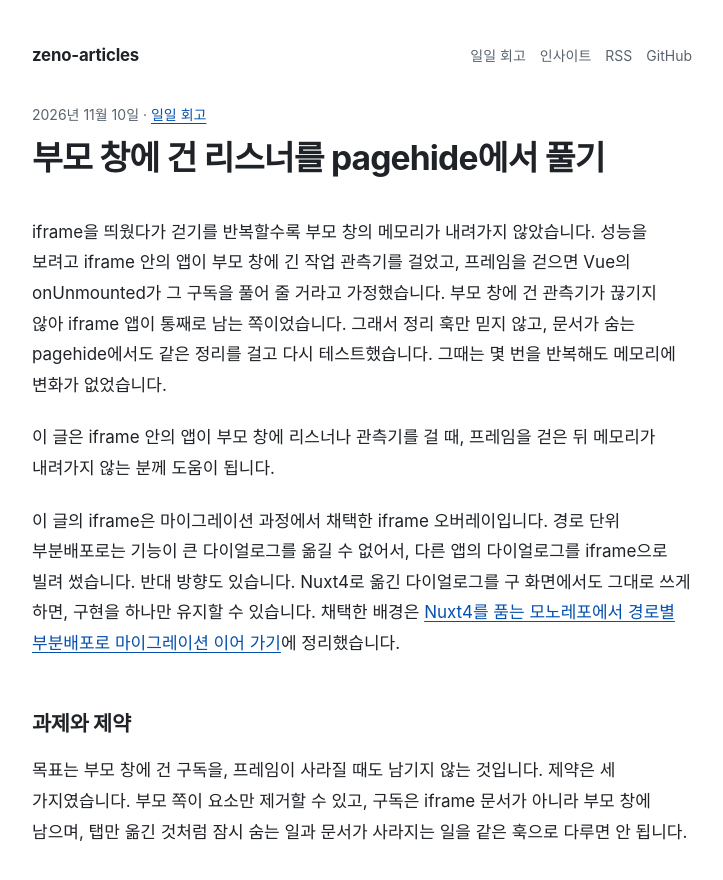
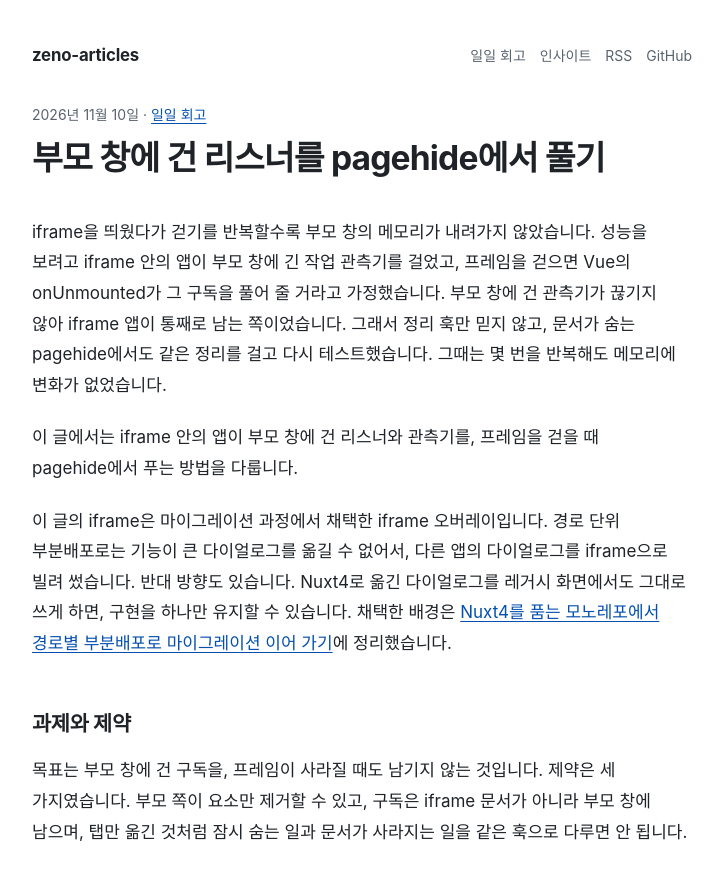
Before and after one commit to zeno0505/dev-articles, a Jekyll site: the page built from _posts/2026-11-10-close-with-record.md, in a window 1280 px wide and 900 px high. Shown: the top 880 px of the window, without its empty margins (278-1001 px from the left). Built offline with Jekyll 4.4.1, drawn with Linux system fonts in a browser that asks for light colours; some web fonts are replaced.

Commit message:
검수 P0 규칙에 걸린 표현 수정: 2026-11-10-close-with-record.md

```diff
--- a/_posts/2026-11-10-close-with-record.md
+++ b/_posts/2026-11-10-close-with-record.md
@@ -7,9 +7,9 @@ description: "iframe을 걷을 때 Vue 정리 훅은 안 돌고 부모 창 리
 
 iframe을 띄웠다가 걷기를 반복할수록 부모 창의 메모리가 내려가지 않았습니다. 성능을 보려고 iframe 안의 앱이 부모 창에 긴 작업 관측기를 걸었고, 프레임을 걷으면 Vue의 onUnmounted가 그 구독을 풀어 줄 거라고 가정했습니다. 부모 창에 건 관측기가 끊기지 않아 iframe 앱이 통째로 남는 쪽이었습니다. 그래서 정리 훅만 믿지 않고, 문서가 숨는 pagehide에서도 같은 정리를 걸고 다시 테스트했습니다. 그때는 몇 번을 반복해도 메모리에 변화가 없었습니다.
 
-이 글은 iframe 안의 앱이 부모 창에 리스너나 관측기를 걸 때, 프레임을 걷은 뒤 메모리가 내려가지 않는 분께 도움이 됩니다.
+이 글에서는 iframe 안의 앱이 부모 창에 건 리스너와 관측기를, 프레임을 걷을 때 pagehide에서 푸는 방법을 다룹니다.
 
-이 글의 iframe은 마이그레이션 과정에서 채택한 iframe 오버레이입니다. 경로 단위 부분배포로는 기능이 큰 다이얼로그를 옮길 수 없어서, 다른 앱의 다이얼로그를 iframe으로 빌려 썼습니다. 반대 방향도 있습니다. Nuxt4로 옮긴 다이얼로그를 구 화면에서도 그대로 쓰게 하면, 구현을 하나만 유지할 수 있습니다. 채택한 배경은 [Nuxt4를 품는 모노레포에서 경로별 부분배포로 마이그레이션 이어 가기](https://zeno0505.github.io/dev-articles/2026/11/20/partial-deploy-by-path-in-nuxt4-monorepo/)에 정리했습니다.
+이 글의 iframe은 마이그레이션 과정에서 채택한 iframe 오버레이입니다. 경로 단위 부분배포로는 기능이 큰 다이얼로그를 옮길 수 없어서, 다른 앱의 다이얼로그를 iframe으로 빌려 썼습니다. 반대 방향도 있습니다. Nuxt4로 옮긴 다이얼로그를 레거시 화면에서도 그대로 쓰게 하면, 구현을 하나만 유지할 수 있습니다. 채택한 배경은 [Nuxt4를 품는 모노레포에서 경로별 부분배포로 마이그레이션 이어 가기](https://zeno0505.github.io/dev-articles/2026/11/20/partial-deploy-by-path-in-nuxt4-monorepo/)에 정리했습니다.
 
 ## 과제와 제약
 
```
